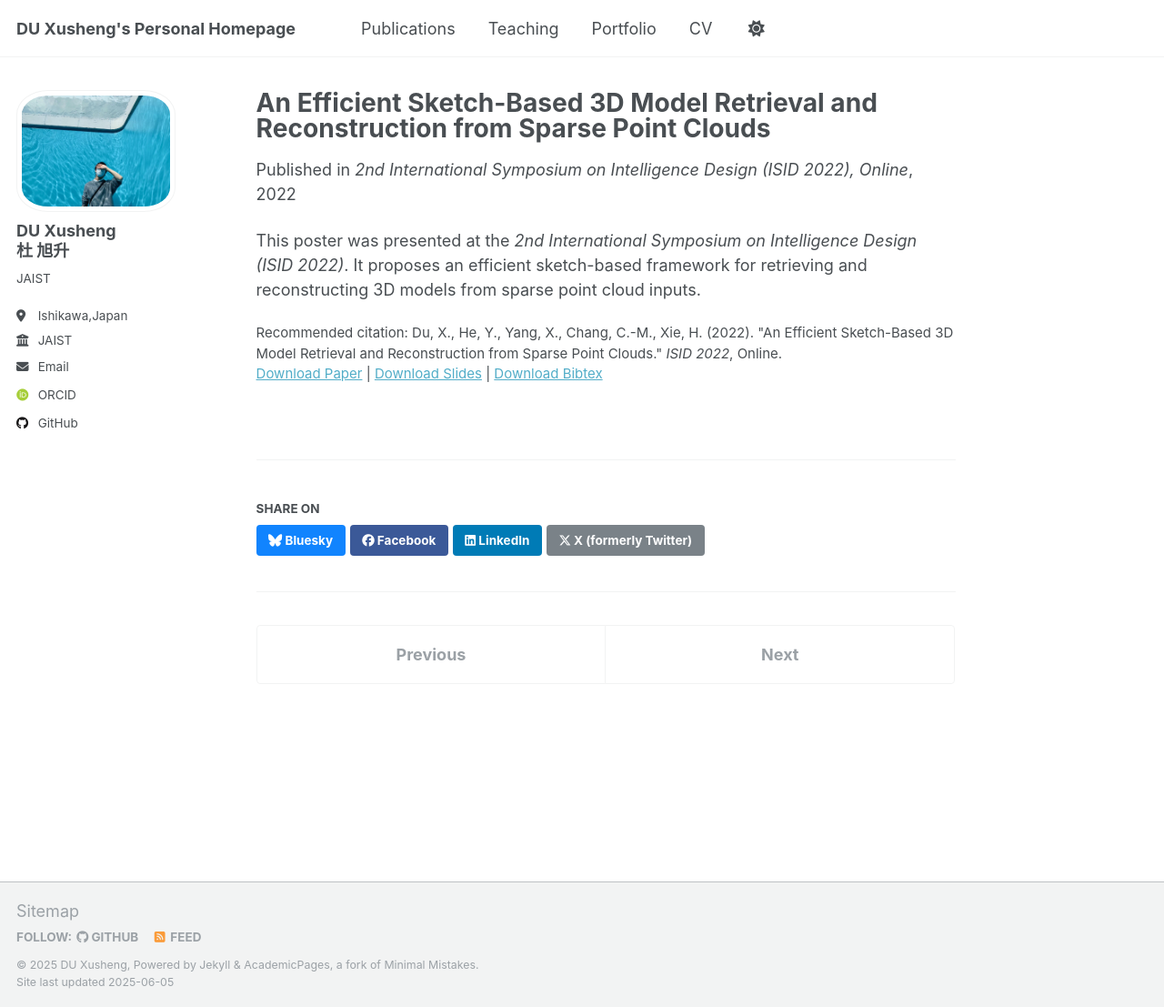
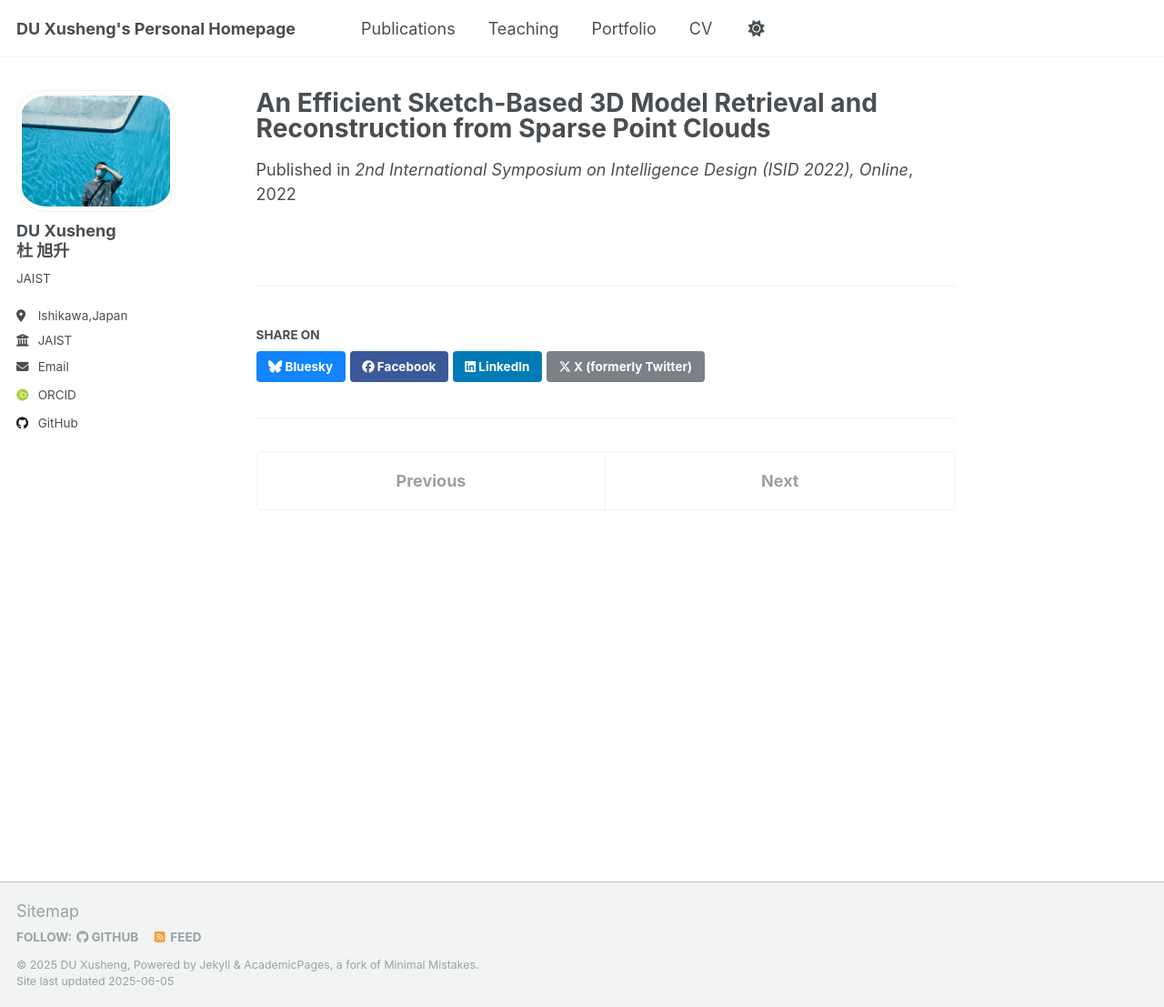
Before and after one commit to ToKyokushou/ToKyokushou.github.io, a Jekyll site: the page built from _publications/2022-03-sketch-retrieval-isid.md, in a window 1280 px wide and 1107 px high. Shown: the whole window at 91% size. Built offline with Jekyll 4.4.1, drawn with Linux system fonts in a browser that asks for light colours; some web fonts are replaced.

Commit message:
Update 2022-03-sketch-retrieval-isid.md

```diff
--- a/_publications/2022-03-sketch-retrieval-isid.md
+++ b/_publications/2022-03-sketch-retrieval-isid.md
@@ -6,9 +6,4 @@ permalink: /publication/2022-03-sketch-retrieval-isid
 excerpt: 'A poster on sketch-based retrieval and reconstruction of 3D models from sparse point cloud inputs.'
 date: 2022-03-01
 venue: '2nd International Symposium on Intelligence Design (ISID 2022), Online'
-slidesurl: ''
-paperurl: ''
-bibtexurl: ''
-citation: 'Du, X., He, Y., Yang, X., Chang, C.-M., Xie, H. (2022). &quot;An Efficient Sketch-Based 3D Model Retrieval and Reconstruction from Sparse Point Clouds.&quot; <i>ISID 2022</i>, Online.'
 ---
-This poster was presented at the <i>2nd International Symposium on Intelligence Design (ISID 2022)</i>. It proposes an efficient sketch-based framework for retrieving and reconstructing 3D models from sparse point cloud inputs.
```
